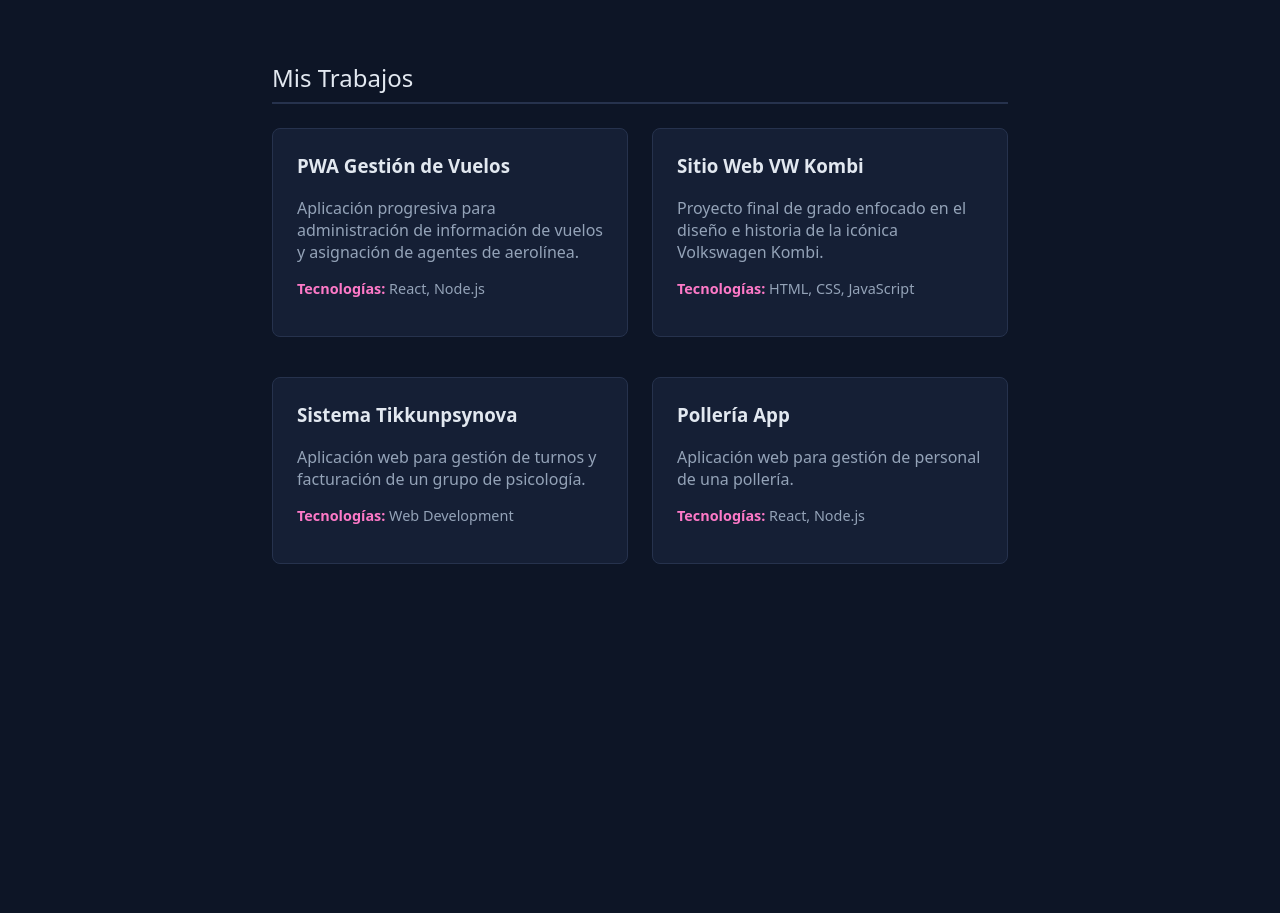
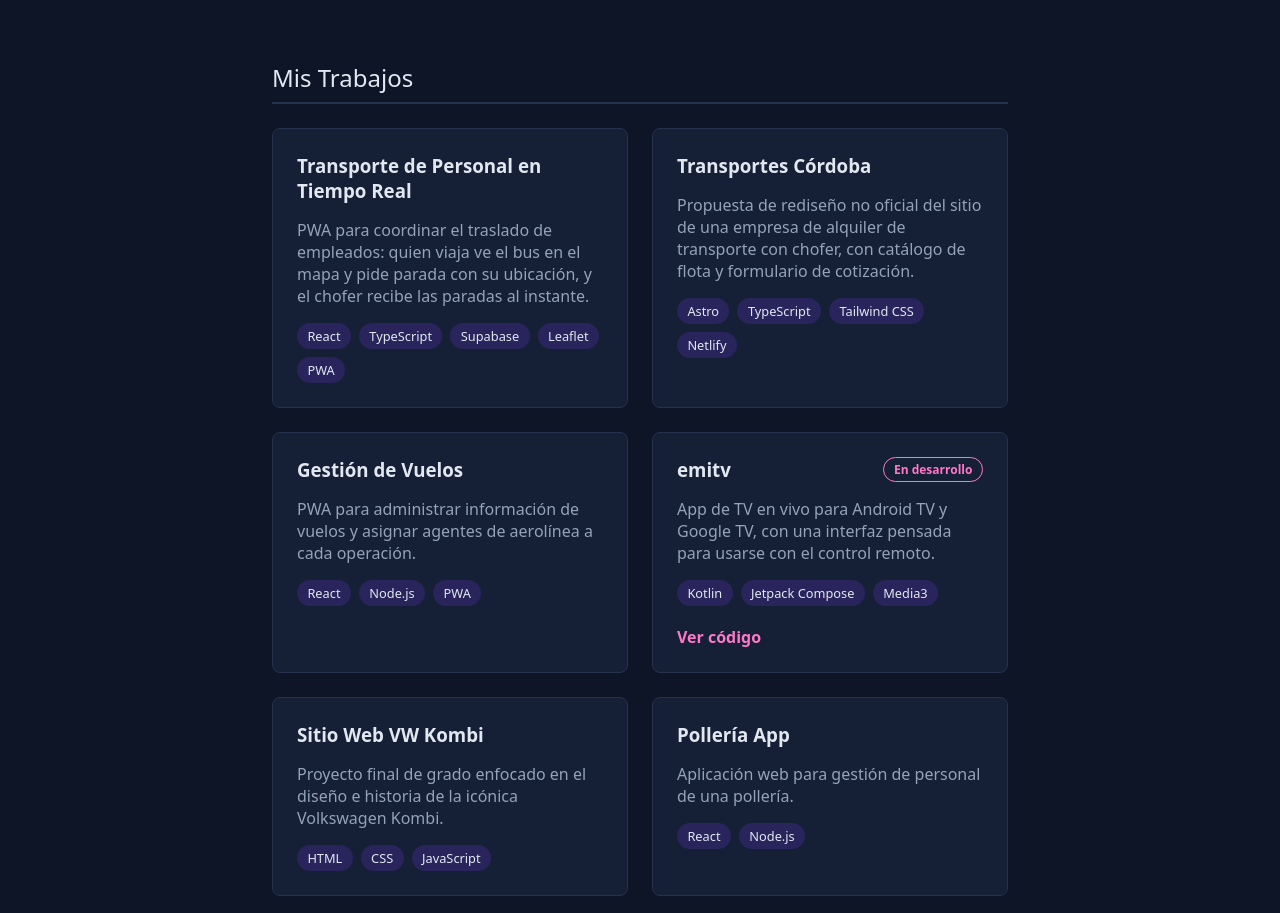
Before and after one commit to emigildev/portfolio, an Astro site: page / in a window 1280 px wide. Shown: the part 328-1241 px from the top of the page. Before the commit the page ends 940 px from the top, so only its background shows below. Built offline with nearby package versions, Linux system fonts and the light colour scheme; Astro itself is replaced by a stand-in of ours.

Commit message:
Proyectos como datos tipados, con etiquetas de tecnologías y links

```diff
--- a/src/components/ProyectoCard.astro
+++ b/src/components/ProyectoCard.astro
@@ -1,19 +1,41 @@
 ---
-const { titulo, descripcion, tecnologias } = Astro.props;
+import type { Proyecto } from "../data/proyectos";
+
+// Las props de la tarjeta son exactamente los campos de un Proyecto
+type Props = Proyecto;
+
+const { titulo, descripcion, tecnologias, estado, demo, codigo } = Astro.props;
 ---
 
 <article class="tarjeta">
-  <h3>{titulo}</h3>
+  <div class="encabezado">
+    <h3>{titulo}</h3>
+    {estado === "en-desarrollo" && <span class="estado">En desarrollo</span>}
+  </div>
+
   <p>{descripcion}</p>
-  <p class="tech"><strong>Tecnologías:</strong> {tecnologias}</p>
+
+  <ul class="tecnologias" aria-label="Tecnologías">
+    {tecnologias.map((tecnologia) => <li>{tecnologia}</li>)}
+  </ul>
+
+  {
+    (demo || codigo) && (
+      <div class="enlaces">
+        {demo && <a href={demo} target="_blank" rel="noopener">Ver sitio</a>}
+        {codigo && <a href={codigo} target="_blank" rel="noopener">Ver código</a>}
+      </div>
+    )
+  }
 </article>
 
 <style>
   .tarjeta {
+    display: flex;
+    flex-direction: column;
     border: 1px solid var(--color-borde);
     padding: 1.5rem;
     border-radius: 8px;
-    margin-bottom: 1rem;
     background-color: var(--color-superficie);
     transition: transform 0.2s, border-color 0.2s, box-shadow 0.2s;
   }
@@ -22,17 +44,55 @@ const { titulo, descripcion, tecnologias } = Astro.props;
     border-color: var(--color-violeta);
     box-shadow: 0 8px 24px color-mix(in srgb, var(--color-violeta) 25%, transparent);
   }
+  .encabezado {
+    display: flex;
+    align-items: flex-start;
+    justify-content: space-between;
+    gap: 0.75rem;
+  }
   h3 {
-    margin-top: 0;
+    margin: 0;
     color: var(--color-texto);
+  }
+  .estado {
+    flex-shrink: 0;
+    font-size: 0.75rem;
+    font-weight: 600;
+    padding: 0.2rem 0.6rem;
+    border-radius: 999px;
+    color: var(--color-rosa);
+    border: 1px solid var(--color-rosa);
   }
   p {
     color: var(--color-texto-suave);
   }
-  .tech {
-    font-size: 0.9rem;
+  .tecnologias {
+    display: flex;
+    flex-wrap: wrap;
+    gap: 0.5rem;
+    list-style: none;
+    margin: 0;
+    padding: 0;
   }
-  .tech strong {
+  .tecnologias li {
+    font-size: 0.8rem;
+    padding: 0.25rem 0.65rem;
+    border-radius: 999px;
+    color: var(--color-texto);
+    background-color: color-mix(in srgb, var(--color-violeta) 22%, transparent);
+  }
+  .enlaces {
+    display: flex;
+    gap: 1rem;
+    margin-top: auto;
+    padding-top: 1.25rem;
+  }
+  .enlaces a {
     color: var(--color-rosa);
+    font-weight: 600;
+    text-decoration: none;
+  }
+  .enlaces a:hover {
+    text-decoration: underline;
   }
 </style>
--- /dev/null
+++ b/src/data/proyectos.ts
@@ -0,0 +1,51 @@
+// Lista de proyectos del portfolio.
+// Para agregar, sacar o reordenar un proyecto, se edita solo este archivo.
+
+export interface Proyecto {
+  titulo: string;
+  descripcion: string;
+  tecnologias: string[];
+  estado?: "en-desarrollo"; // el "?" significa que es opcional
+  demo?: string; // URL del sitio funcionando
+  codigo?: string; // URL del repositorio (solo si es público)
+}
+
+export const proyectos: Proyecto[] = [
+  {
+    titulo: "Transporte de Personal en Tiempo Real",
+    descripcion:
+      "PWA para coordinar el traslado de empleados: quien viaja ve el bus en el mapa y pide parada con su ubicación, y el chofer recibe las paradas al instante.",
+    tecnologias: ["React", "TypeScript", "Supabase", "Leaflet", "PWA"],
+  },
+  {
+    titulo: "Transportes Córdoba",
+    descripcion:
+      "Propuesta de rediseño no oficial del sitio de una empresa de alquiler de transporte con chofer, con catálogo de flota y formulario de cotización.",
+    tecnologias: ["Astro", "TypeScript", "Tailwind CSS", "Netlify"],
+  },
+  {
+    titulo: "Gestión de Vuelos",
+    descripcion:
+      "PWA para administrar información de vuelos y asignar agentes de aerolínea a cada operación.",
+    tecnologias: ["React", "Node.js", "PWA"],
+  },
+  {
+    titulo: "emitv",
+    descripcion:
+      "App de TV en vivo para Android TV y Google TV, con una interfaz pensada para usarse con el control remoto.",
+    tecnologias: ["Kotlin", "Jetpack Compose", "Media3"],
+    estado: "en-desarrollo",
+    codigo: "https://github.com/emigildev/emitv",
+  },
+  {
+    titulo: "Sitio Web VW Kombi",
+    descripcion:
+      "Proyecto final de grado enfocado en el diseño e historia de la icónica Volkswagen Kombi.",
+    tecnologias: ["HTML", "CSS", "JavaScript"],
+  },
+  {
+    titulo: "Pollería App",
+    descripcion: "Aplicación web para gestión de personal de una pollería.",
+    tecnologias: ["React", "Node.js"],
+  },
+];
--- a/src/pages/index.astro
+++ b/src/pages/index.astro
@@ -1,6 +1,7 @@
 ---
 import Layout from "../layouts/Layout.astro";
 import ProyectoCard from "../components/ProyectoCard.astro";
+import { proyectos } from "../data/proyectos";
 
 ---
 
@@ -8,7 +9,7 @@ import ProyectoCard from "../components/ProyectoCard.astro";
   <main class="contenedor">
     <header class="presentacion">
       <h1>Hola, soy <span class="destacado">Emi</span></h1>
-      <h2>Desarrolladora Web y Diseñadora Multimedia</h2>
+      <h2>Desarrolladora Web</h2>
       <p>
         Te doy la bienvenida a mi portfolio
       </p>
@@ -18,30 +19,9 @@ import ProyectoCard from "../components/ProyectoCard.astro";
       <h2>Mis Trabajos</h2>
 
       <div class="grilla-proyectos">
-        <ProyectoCard
-          titulo="PWA Gestión de Vuelos"
-          descripcion="Aplicación progresiva para administración de información de vuelos y asignación de agentes de aerolínea."
-          tecnologias="React, Node.js"
-        />
+        {proyectos.map((proyecto) => <ProyectoCard {...proyecto} />)}
+      </div>
 
-        <ProyectoCard
-          titulo="Sitio Web VW Kombi"
-          descripcion="Proyecto final de grado enfocado en el diseño e historia de la icónica Volkswagen Kombi."
-          tecnologias="HTML, CSS, JavaScript"
-        />
-
-        <ProyectoCard
-          titulo="Sistema Tikkunpsynova"
-          descripcion="Aplicación web para gestión de turnos y facturación de un grupo de psicología."
-          tecnologias="Web Development"
-        />
-
-        <ProyectoCard
-          titulo="Pollería App"
-          descripcion="Aplicación web para gestión de personal de una pollería."
-          tecnologias="React, Node.js"
-        />
-      </div>
     </section>
   </main>
 </Layout>
```
Also changed, not shown: package.json (+7 -2 lines), 1 other file.
